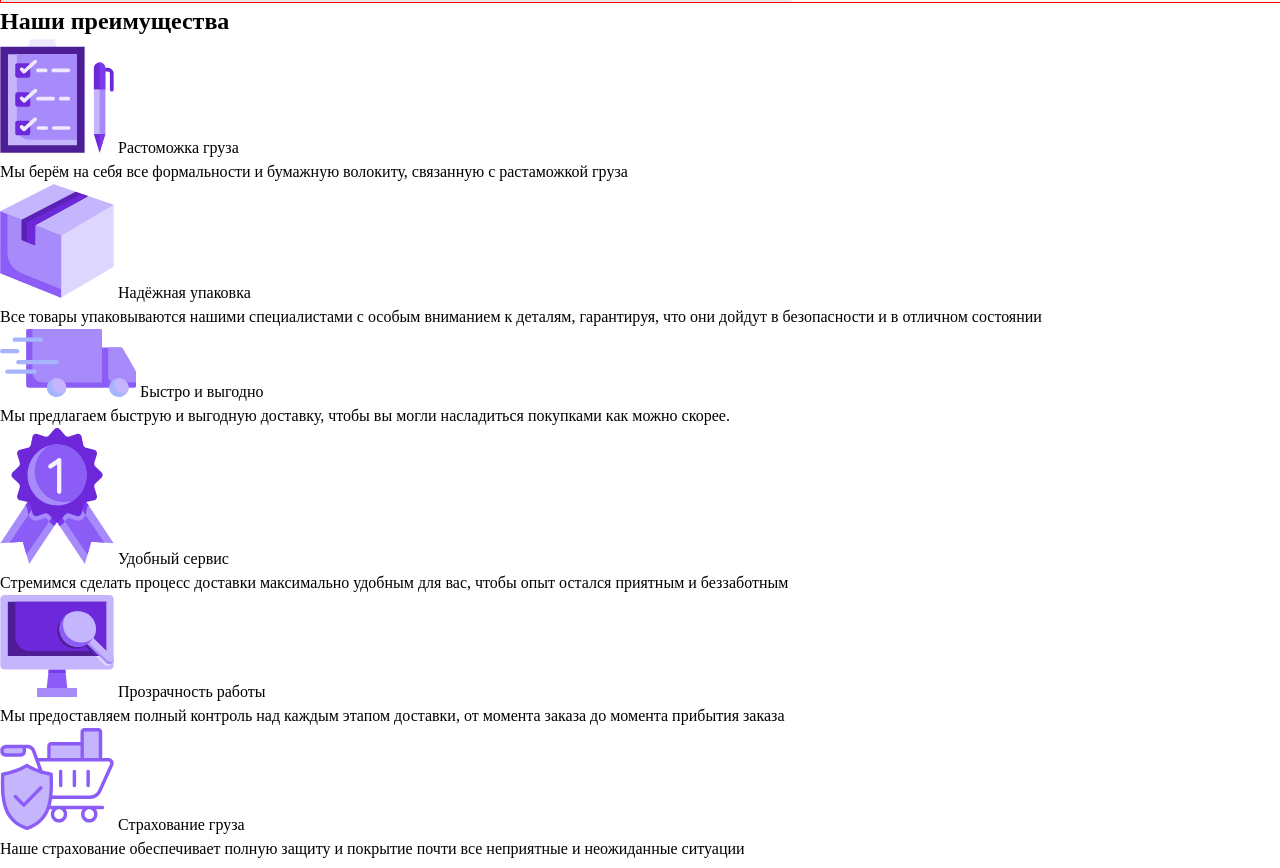
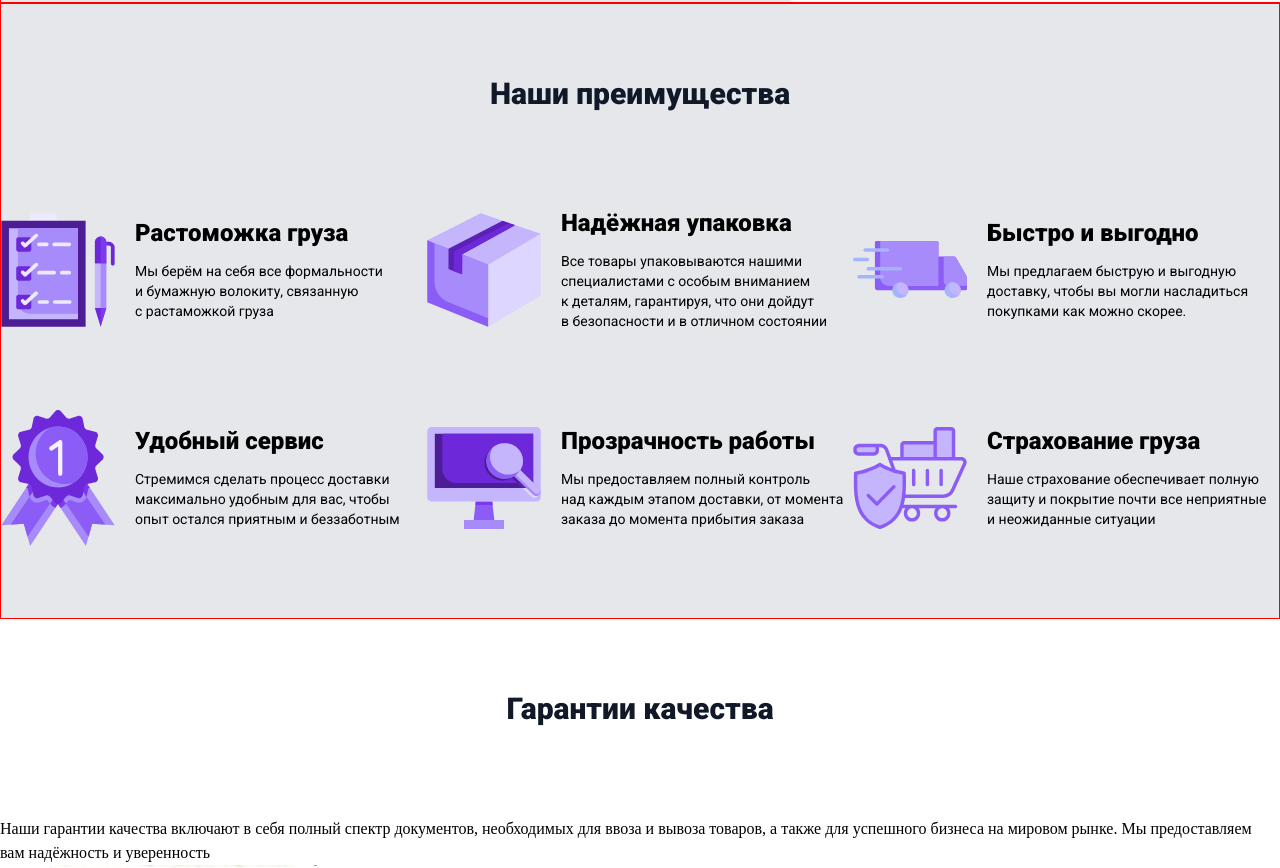
Before and after one commit to AdelZinnurova/Fromboard-Delivery, a plain HTML site: page index.html in a window 1280 px wide. Shown: the part 1053-1921 px from the top of the page. Drawn offline with Linux system fonts and the light colour scheme.

Commit message:
section 2

```diff
--- a/index.html
+++ b/index.html
@@ -43,13 +43,15 @@
             <div class="display-flex">
                 <div>
                     <h1>Без проблемная доставка купленных вещей из США, Европы и Азии в <br> Россию</h1>
-                    <p class="main-section-description">Сэкономьте на покупках и наслаждайтесь мировыми брендами <br> — наш сервис позволяет вам легко и удобно заказывать
+                    <p class="main-section-description">Сэкономьте на покупках и наслаждайтесь мировыми брендами <br> —
+                        наш сервис позволяет вам легко и удобно заказывать
                         товары со всего <br> мира и получать их в России</p>
                     <img class="main-img" src="./assets/img/Main-img.png" alt="Main-img">
                 </div>
                 <div class="filling-form">
                     <span class="span-calculator">Калькулятор доставки</span>
-                    <p class="delivery-calculation">Посчитайте, сколько будет стоить перевозка <br> покупки из зарубежа</p>
+                    <p class="delivery-calculation">Посчитайте, сколько будет стоить перевозка <br> покупки из зарубежа
+                    </p>
                     <form class="form">
                         <input class="text" type="text" placeholder="Имя">
                         <input class="customer-data indent" type="email" placeholder="Почта">
@@ -66,40 +68,67 @@
             </div>
         </div>
     </section>
-    <section>
+    <section class="second-section">
+        <div class="container">
             <h2>Наши преимущества</h2>
-        <div>
-            <img src="./assets/img/Picture-1.svg" alt="Picture-1">
-            <span>Растоможка груза</span>
-            <p>Мы берём на себя все формальности и бумажную волокиту, связанную с растаможкой груза</p>
+            <div class="wrapper">
+                <div class="title-description">
+                    <img class="second-img" src="./assets/img/Picture-1.svg" alt="Picture-1">
+                    <div class="service-name-description">
+                        <span class="service-name">Растоможка груза</span>
+                        <p class="service-description">Мы берём на себя все формальности <br> и бумажную волокиту, связанную <br>
+                            с
+                            растаможкой груза</p>
                     </div>
-        <div>
-            <img src="./assets/img/Picture-2.svg" alt="Picture-2">
-            <span>Надёжная упаковка</span>
-            <p>Все товары упаковываются нашими специалистами с особым вниманием к деталям, гарантируя, что они дойдут в
+                </div>
+                <div class="title-description">
+                    <img class="second-img" src="./assets/img/Picture-2.svg" alt="Picture-2">
+                    <div class="service-name-description">
+                        <span class="service-name">Надёжная упаковка</span>
+                        <p class="service-description">Все товары упаковываются нашими <br> специалистами с особым вниманием <br>
+                            к
+                            деталям, гарантируя, что они дойдут <br> в
                             безопасности и в отличном состоянии</p>
                     </div>
-        <div>
-            <img src="./assets/img/Picture-3.svg" alt="Picture-3">
-            <span>Быстро и выгодно</span>
-            <p>Мы предлагаем быструю и выгодную доставку, чтобы вы могли насладиться покупками как можно скорее.</p>
                 </div>
-        <div>
-            <img src="./assets/img/Picture-4.svg" alt="Picture-4">
-            <span>Удобный сервис</span>
-            <p>Стремимся сделать процесс доставки максимально удобным для вас, чтобы опыт остался приятным и беззаботным
+                <div class="title-description">
+                    <img class="second-img" src="./assets/img/Picture-3.svg" alt="Picture-3">
+                    <div class="service-name-description">
+                        <span class="service-name">Быстро и выгодно</span>
+                        <p class="service-description">Мы предлагаем быструю и выгодную <br> доставку, чтобы вы могли
+                            насладиться <br>
+                            покупками как можно скорее.</p>
+                    </div>
+                </div>
+                <div class="title-description">
+                    <img class="second-img" src="./assets/img/Picture-4.svg" alt="Picture-4">
+                    <div class="service-name-description">
+                        <span class="service-name">Удобный сервис</span>
+                        <p class="service-description">Стремимся сделать процесс доставки <br> максимально удобным для вас,
+                            чтобы <br>
+                            опыт остался приятным и беззаботным
                         </p>
                     </div>
-        <div>
-            <img src="./assets/img/Picture-5.svg" alt="Picture-5">
-            <span>Прозрачность работы</span>
-            <p>Мы предоставляем полный контроль над каждым этапом доставки, от момента заказа до момента прибытия заказа
+                </div>
+                <div class="title-description">
+                    <img class="second-img" src="./assets/img/Picture-5.svg" alt="Picture-5">
+                    <div class="service-name-description">
+                        <span class="service-name">Прозрачность работы</span>
+                        <p class="service-description">Мы предоставляем полный контроль <br> над каждым этапом доставки, от
+                            момента <br> заказа до момента прибытия заказа
                         </p>
                     </div>
-        <div>
-            <img src="./assets/img/Picture-6.svg" alt="Picture-6">
-            <span>Страхование груза</span>
-            <p>Наше страхование обеспечивает полную защиту и покрытие почти все неприятные и неожиданные ситуации</p>
+                </div>
+                <div class="title-description">
+                    <img class="second-img" src="./assets/img/Picture-6.svg" alt="Picture-6">
+                    <div class="service-name-description">
+                        <span class="service-name">Страхование груза</span>
+                        <p class="service-description">Наше страхование обеспечивает полную <br> защиту и покрытие почти все
+                            неприятные <br> и неожиданные ситуации</p>
+                    </div>
+
+                </div>
+            </div>
         </div>
     </section>
     <section>
--- a/style.css
+++ b/style.css
@@ -220,7 +220,7 @@ h1 {
   height: 48px;
   margin-top: 24px;
 
-  font-family: "Formular", sans-serif;
+  font-family: "Roboto", sans-serif;
   font-weight: 400;
   font-size: 16px;
   line-height: 1.5;
@@ -242,9 +242,67 @@ h1 {
   height: 44px;
   background: #8b5cf6;
 
-  font-family: "Formular", sans-serif;
+  font-family: "Roboto", sans-serif;
   font-weight: 700;
   font-size: 16px;
   line-height: 1.5;
   color: #f9fafb;
 }
+
+/* Стили для второй секции */
+
+.second-section {
+  background: #e5e7eb;
+}
+
+h2 {
+  font-family: "Roboto", sans-serif;
+  font-weight: 900;
+  font-size: 30px;
+  line-height: 1.2;
+  color: #111827;
+  text-align: center;
+  padding-top: 72px;
+  margin-bottom: 90px;
+}
+
+.wrapper{
+display: grid;
+grid-template-columns: 1fr 1fr 1fr;
+grid-template-rows: 1fr 1fr;
+}
+
+.title-description{
+  display: flex;
+  flex-direction: row; /* Изменено с column на row */
+  align-items: center; /* Выровнять элементы по центру по вертикали */
+  gap: 20px; /* Добавить расстояние между изображением и текстом */
+  text-align: left; /* Выровнять текст по левому краю */
+  margin-bottom: 72px;
+}
+
+.second-img{
+  max-width: 114px;
+}
+
+.service-name-description{
+  display: flex;
+  flex-direction: column;
+}
+
+.service-name {
+  font-family: "Roboto", sans-serif;
+  font-weight: 900;
+  font-size: 24px;
+  line-height: 1.33333;
+  color: #000;
+  margin-bottom: 12px;
+}
+
+.service-description {
+  font-family: "Roboto", sans-serif;
+  font-weight: 400;
+  font-size: 14px;
+  line-height: 1.42857;
+  color: #000;
+}
```
Lines whose indentation alone changed are shown as unchanged.
